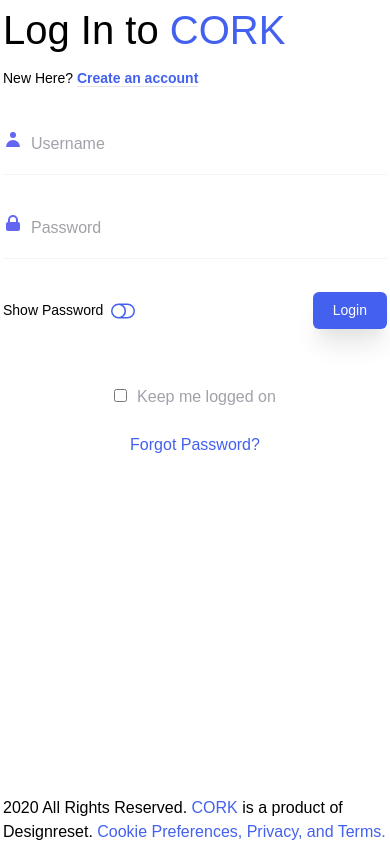
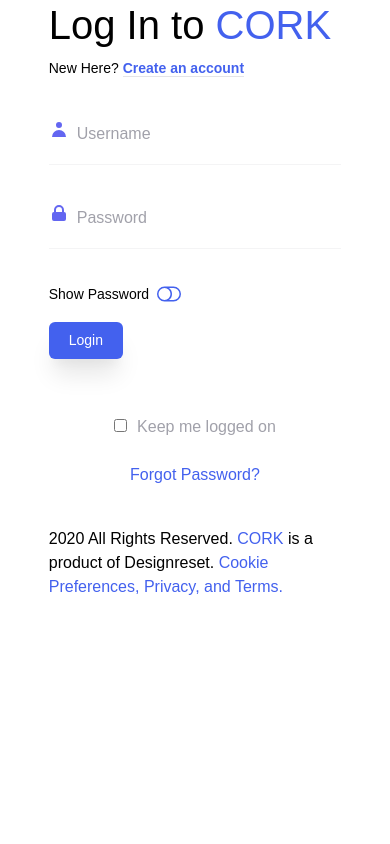
Before and after one commit to Apurva-Singh/Batch-Manager, a React (Create React App) app: page /login in a window 390 px wide. Built offline with nearby package versions, Linux system fonts and the light colour scheme.

Commit message:
t&c checkbox and login compomemt responsive ui

```diff
--- a/src/pages/Login.page.tsx
+++ b/src/pages/Login.page.tsx
@@ -1,123 +1,165 @@
-import { FC , memo } from "react";
+import { FC, memo } from "react";
 import { Link, useHistory } from "react-router-dom";
-import {HiLockClosed, HiUser} from "react-icons/hi";
-import {FaSpinner} from "react-icons/fa";
-import {BsToggleOff} from "react-icons/bs";
+import { HiLockClosed, HiUser } from "react-icons/hi";
+import { FaSpinner } from "react-icons/fa";
+import { BsToggleOff } from "react-icons/bs";
 
 import * as yup from "yup";
 import { useFormik } from "formik";
 
-interface Props{
+interface Props {}
 
-}
-
-const Login: FC<Props>=(props)=>{
-    const {handleSubmit,
+const Login: FC<Props> = (props) => {
+  const {
+    handleSubmit,
     getFieldProps,
     touched,
     isSubmitting,
     errors,
-        isValid}= useFormik({
-        initialValues:{
-            email:"",
-            password:"",
+    isValid,
+  } = useFormik({
+    initialValues: {
+      email: "",
+      password: "",
     },
     validationSchema: yup.object().shape({
       email: yup.string().required().email(),
-            password: yup.string().required().min(8,({min})=> `Atleast ${min} characters!`),
+      password: yup
+        .string()
+        .required()
+        .min(8, ({ min }) => `Atleast ${min} characters!`),
     }),
 
-        onSubmit:(data)=>{
+    onSubmit: (data) => {
       console.log("form submitting", data);
       setTimeout(() => {
         console.log("submitted successfully");
         history.push("/dashboard");
       }, 5000);
-        }
-
+    },
   });
 
-    const history= useHistory();
+  const history = useHistory();
 
-    return(
-
-
-        <div className=" w-96 ml-auto mr-auto max-h-screen">
+  return (
+    <div className=" md:w-96 ml-auto mr-auto max-h-screen max-w-3/4">
       <div className=" flex flex-col">
-           <h1 className="text-40">Log In to <span className="text-primary">CORK</span></h1>
-            <p className="text-14 mt-2">New Here? <Link to="/signup"><span className=" text-primary border-b font-semibold border-b-primary">Create an account</span></Link></p>
+        <h1 className="text-40 leading-tight">
+          Log In to <span className="text-primary">CORK</span>
+        </h1>
+        <p className="text-14 mt-2">
+          New Here?{" "}
+          <Link to="/signup">
+            <span className=" text-primary border-b font-semibold border-b-primary">
+              Create an account
+            </span>
+          </Link>
+        </p>
         <div className="mt-10 ">
-            <form
-            onSubmit={handleSubmit}
-            >
+          <form onSubmit={handleSubmit}>
             <div className="pb-25">
               <div className="flex flex-row items-baseline pb-10">
-            <HiUser className="text-indigo-500 h-5 w-5"/>
-            <label htmlFor="email-address" className="sr-only">Email address</label>
-            <input className="pl-8 focus:outline-none" type="email" id="email" autoComplete="email"
+                <HiUser className="text-indigo-500 h-5 w-5" />
+                <label htmlFor="email-address" className="sr-only">
+                  Email address
+                </label>
+                <input
+                  className="pl-8 focus:outline-none"
+                  type="email"
+                  id="email"
+                  autoComplete="email"
                   {...getFieldProps("email")}
-            placeholder="Username" />
+                  placeholder="Username"
+                />
               </div>
               <div className=" h-px bg-gray-100 mt-2"></div>
 
-            { touched.email && <div className="text-red-400 ">{errors.email}</div>}
-
+              {touched.email && (
+                <div className="text-red-400 ">{errors.email}</div>
+              )}
             </div>
             <div className="pb-25 mb-2">
               <div className="flex flex-row items-baseline pb-10">
                 <HiLockClosed className="text-indigo-500 h-5 w-5 " />
-           <label htmlFor="password" className="sr-only">password </label>
-            <input className=" pl-8 focus:outline-none mt-4"
-            type="password" id="password"
-
+                <label htmlFor="password" className="sr-only">
+                  password{" "}
+                </label>
+                <input
+                  className=" pl-8 focus:outline-none mt-4"
+                  type="password"
+                  id="password"
                   autoComplete="current-password"
                   {...getFieldProps("password")}
-            placeholder="Password" />
+                  placeholder="Password"
+                />
               </div>
 
               <div className=" h-px bg-gray-100 mt-2"></div>
 
-            {
-            touched.password &&<div className="text-red-400">{errors.password}</div>
-                }
-
+              {touched.password && (
+                <div className="text-red-400">{errors.password}</div>
+              )}
             </div>
-            <div className="flex flex-row justify-between">
+            <div className="flex flex-col sm:flex-rowjustify-between">
               <div className="flex flex-row items-center">
                 <p className="text-14">Show Password </p>
-            <span><BsToggleOff className=" text-primary h-6 w-6 ml-2" /></span>
+                <span>
+                  <BsToggleOff className=" text-primary h-6 w-6 ml-2" />
+                </span>
               </div>
               <div>
-            <button type="submit"
+                <button
+                  type="submit"
                   className="disabled:opacity-50
-             disabled:
+            mt-4
+            sm:mt-0
             shadow-xl rounded-md
             text-14
             text-white px-20 py-8 cursor-pointer hover:shadow-none bg-primary inline-block text-center  "
-            disabled={!isValid} >
+                  disabled={!isValid}
+                >
                   Login
                 </button>
               </div>
             </div>
-            {isSubmitting && <FaSpinner className="mt-5 animate-spin "></FaSpinner>}
+            {isSubmitting && (
+              <FaSpinner className="mt-5 animate-spin "></FaSpinner>
+            )}
             <div className="flex flex-col mt-14 items-center">
               <div className="mb-2">
-                <input type="checkbox" name="loggedin" className=" bg-gray-300 outline-none"/>
-                <label htmlFor="loggedin" className="text-gray-400 pl-10">Keep me logged on</label>
+                <input
+                  type="checkbox"
+                  name="loggedin"
+                  className=" bg-gray-300 outline-none"
+                />
+                <label htmlFor="loggedin" className="text-gray-400 pl-10">
+                  Keep me logged on
+                </label>
               </div>
               <div className="mt-4">
-                <Link to="/forgot-password" className="text-primary">Forgot Password?</Link>
+                <Link to="/forgot-password" className="text-primary">
+                  Forgot Password?
+                </Link>
               </div>
             </div>
           </form>
-            <p className="absolute w-96 bottom-0 ">2020 All Rights Reserved. <span className="text-primary"><Link to="/dashboard">CORK</Link></span> is a product of Designreset. <span className="text-primary"><Link to="/dashboard">Cookie Preferences, Privacy, and Terms.</Link></span></p>
+          <p className="sm:absolute md:w-96 mt-10 sm:mt-0 bottom-0 ">
+            2020 All Rights Reserved.{" "}
+            <span className="text-primary">
+              <Link to="/dashboard">CORK</Link>
+            </span>{" "}
+            is a product of Designreset.{" "}
+            <span className="text-primary">
+              <Link to="/dashboard">
+                Cookie Preferences, Privacy, and Terms.
+              </Link>
+            </span>
+          </p>
         </div>
       </div>
-
     </div>
   );
 };
-Login.defaultProps={
-}
+Login.defaultProps = {};
 
 export default memo(Login);
--- a/src/pages/Signup.page.tsx
+++ b/src/pages/Signup.page.tsx
@@ -56,7 +56,7 @@
         <div className="mt-10 ">
           <form onSubmit={handleSubmit}>
 
-            <div className="pb-25">
+            <div className="pb-20">
               <div className="flex flex-row items-baseline pb-10">
                 <HiUser className="text-indigo-500 h-5 w-5" />
                 <label htmlFor="username" className="sr-only">
@@ -121,7 +121,9 @@
             <div className="mb-6">
               <input
                 type="checkbox"
-                name="loggedin"
+                required
+                name="terms"
+                value="terms"
                 className=" bg-gray-300 outline-none"
               />
               <label htmlFor="loggedin" className="text-gray-400 pl-10">
@@ -146,6 +148,7 @@
             text-14
             text-white px-20 py-8 cursor-pointer hover:shadow-none bg-primary inline-block text-center  "
                   disabled={!isValid}
+
                 >
                   Get Started!
                 </button>
@@ -156,7 +159,7 @@
             )}
           </form>
           <div className="">
-          <p className="sm:absolute md:w-96 mt-8 sm:mt- bottom-0 ">
+          <p className="sm:absolute md:w-96 mt-8 sm:mt-0 bottom-0 ">
             2020 All Rights Reserved.{" "}
             <span className="text-primary">
               <Link to="/dashboard">CORK</Link>
```
Lines whose indentation alone changed are shown as unchanged.
